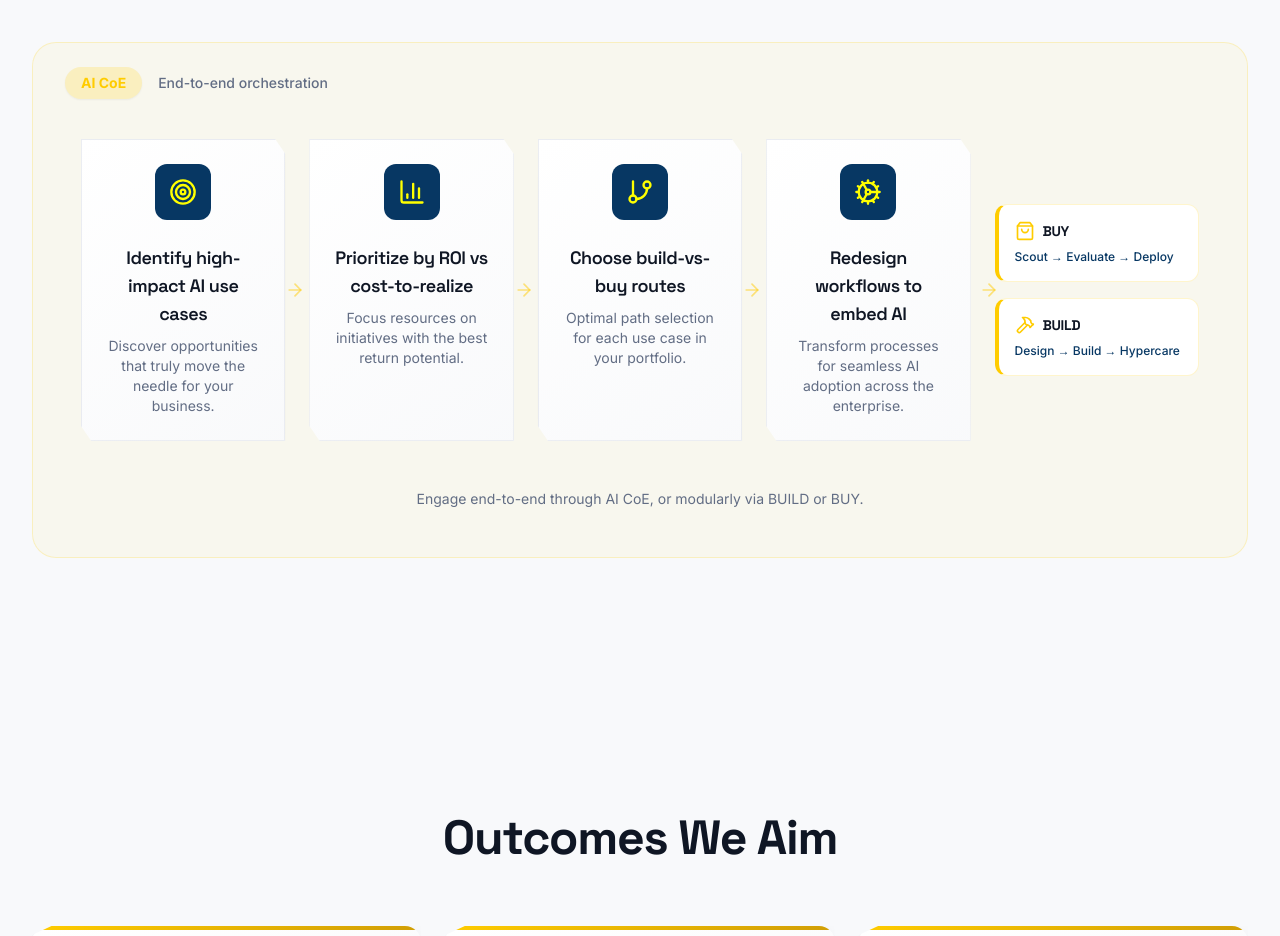
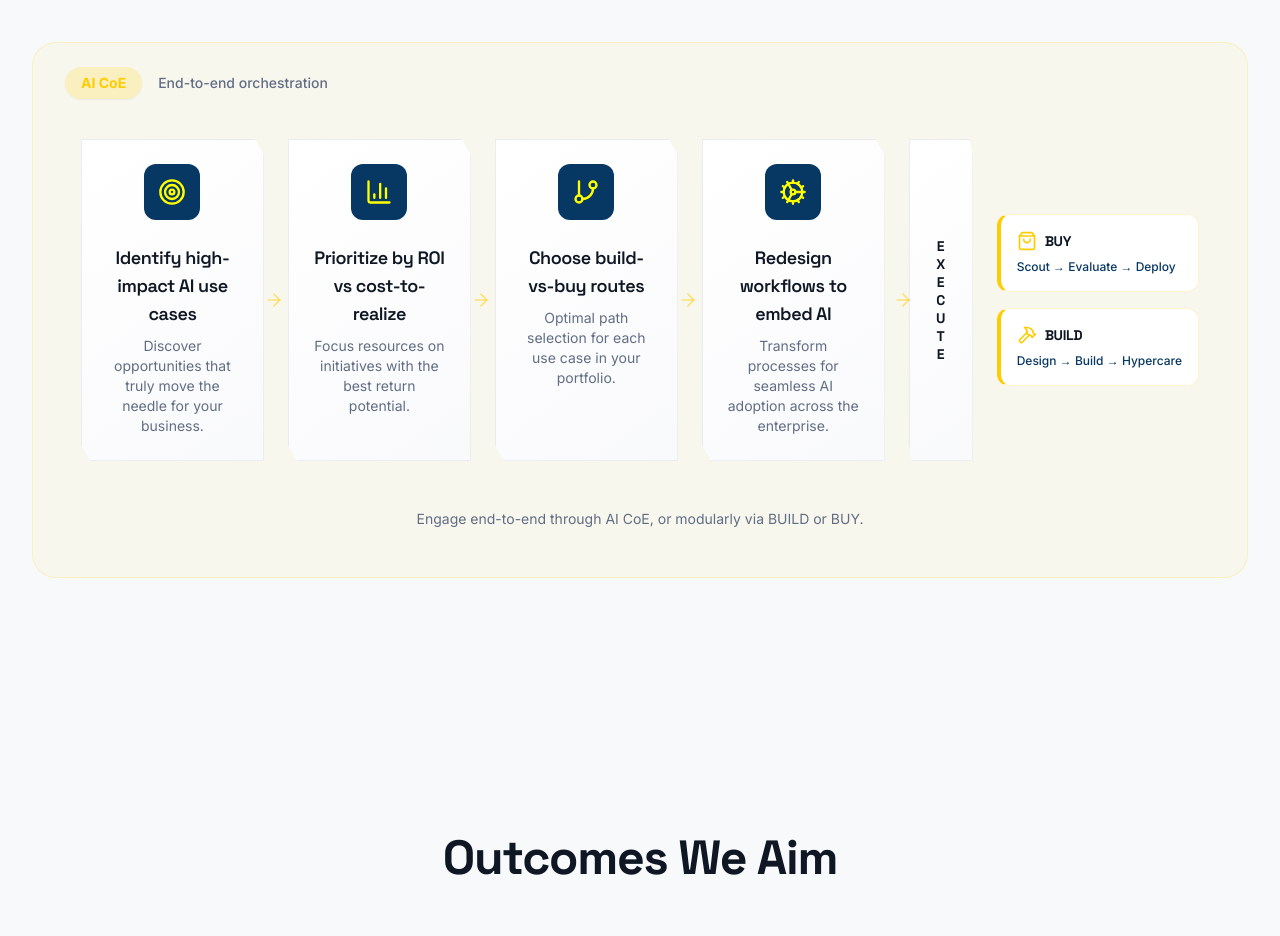
Before and after one commit to TYN-NIFO/tyn-website, a Next.js app: page / in a window 1280 px wide. Shown: the part 2180-3116 px from the top of the page. Built offline with nearby package versions, Linux system fonts and the light colour scheme.

Commit message:
execute card added in our solution section

```diff
--- a/src/components/sections/OurSolution.tsx
+++ b/src/components/sections/OurSolution.tsx
@@ -56,7 +56,7 @@ export const OurSolution = () => {
           {/* Connection Line - Desktop */}
           {/* <div className="hidden lg:block absolute top-[55%] left-12 right-12 h-0.5 bg-gradient-to-r from-transparent via-accent/30 to-transparent -translate-y-1/2" /> */}
 
-          <div className="grid md:grid-cols-2 lg:grid-cols-5 gap-6">
+          <div className="grid md:grid-cols-2 lg:grid-cols-[1fr_1fr_1fr_1fr_auto_auto] gap-6">
             {steps.map((step, index) => {
               const StepIcon = step.icon;
               return (
@@ -93,6 +93,28 @@ export const OurSolution = () => {
               );
             })}
 
+            {/* Execute — Narrow transition card */}
+            {/* Desktop: narrow vertical card with rotated text */}
+            <div className="hidden lg:flex items-stretch">
+              <div className="card-elevated clip-card-differentiator w-16 flex items-center justify-center hover:-translate-y-2 transition-all duration-300">
+                <div className="flex flex-col items-center gap-1 select-none">
+                  {'EXECUTE'.split('').map((letter, i) => (
+                    <span key={i} className="font-display font-bold text-foreground text-sm leading-none">
+                      {letter}
+                    </span>
+                  ))}
+                </div>
+              </div>
+            </div>
+            {/* Mobile: narrow horizontal card */}
+            <div className="lg:hidden md:col-span-2">
+              <div className="card-elevated clip-card-differentiator py-3 px-6 text-center hover:-translate-y-1 transition-all duration-300">
+                <span className="font-display font-bold text-foreground text-sm tracking-widest">
+                  EXECUTE
+                </span>
+              </div>
+            </div>
+
             {/* Added Stacked Action Cards (BUY / BUILD) */}
             <div className="flex flex-col gap-4 justify-center relative z-10">
               {/* BUY Card */}
```
